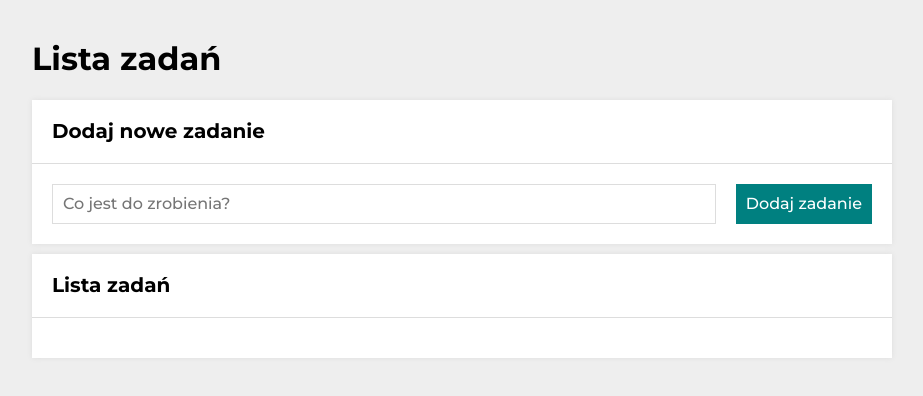
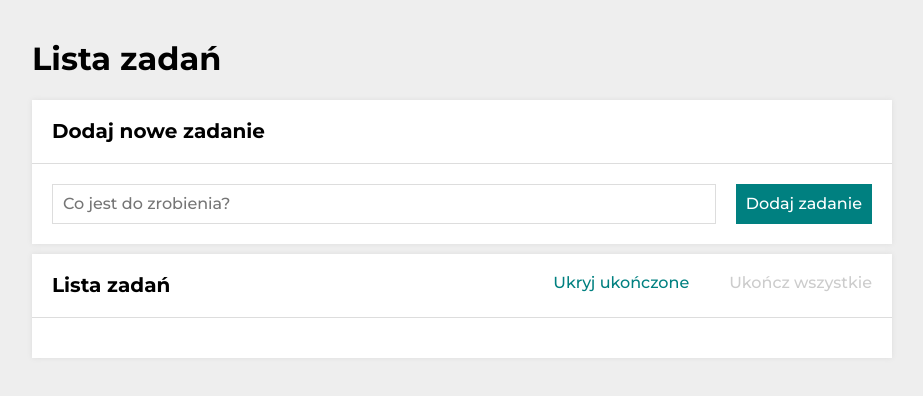
Before and after one commit to KarolinaJ33/to-do-list-react, a React (Create React App) app: page / in a window 1280 px wide. Shown: the top 396 px of the page, without its empty margins (178-1101 px from the left). Built offline with nearby package versions, Linux system fonts and the light colour scheme.

Commit message:
new selectors added

```diff
--- a/src/features/tasks/Buttons/index.js
+++ b/src/features/tasks/Buttons/index.js
@@ -1,14 +1,17 @@
 import { useSelector, useDispatch } from "react-redux";
-import { selectTasksState, toggleHideDone , setAllDone } from "../tasksSlice";
+import { selectHideDone, selectAreTasksEmpty, selectIsEveryTaskDone, toggleHideDone , setAllDone } from "../tasksSlice";
 import { Wrapper, Button } from "./styled";
 
 const Buttons = () => {
-  const { tasks, hideDone } = useSelector(selectTasksState);
+  const areTasksEmpty = useSelector(selectAreTasksEmpty);
+  const isEveryTaskDone = useSelector(selectIsEveryTaskDone);
+  const hideDone = useSelector(selectHideDone);
+
   const dispatch = useDispatch();
 
   return (
   <Wrapper>
-   {tasks.length > 0 && (
+   {!areTasksEmpty  && (
      <>
        <Button
        onClick={() => dispatch(toggleHideDone())}
@@ -17,7 +20,7 @@ const Buttons = () => {
        </Button>
        <Button
          onClick={() => dispatch(setAllDone())}
-         disabled={tasks.every(({ done }) => done)}
+         disabled={isEveryTaskDone}
        >
          Ukończ wszystkie
        </Button>
--- a/src/features/tasks/TaskList/index.js
+++ b/src/features/tasks/TaskList/index.js
@@ -1,10 +1,13 @@
 import { useSelector, useDispatch } from "react-redux";
-import { selectTasksState, toggleTaskDone, removeTask } from "../tasksSlice";
+import { selectTasks, toggleTaskDone, removeTask, selectHideDone } from "../tasksSlice";
 import { List, Item, Content, ToggleDoneButton, RemoveButton } from "./styled";
 
-const TaskList = () => {
-    const { tasks, hideDone } = useSelector(selectTasksState);
+export const TaskList = () => {
+    const tasks = useSelector(selectTasks);
+    const hideDone = useSelector(selectHideDone);
+
     const dispatch = useDispatch();
+
     return (
         <List>
             {tasks.map((task) => (
--- a/src/features/tasks/tasksSlice.js
+++ b/src/features/tasks/tasksSlice.js
@@ -30,5 +30,12 @@ const tasksSlice = createSlice({
 });
 
 export const { addTask, toggleHideDone, toggleTaskDone, removeTask, setAllDone } = tasksSlice.actions;
-export const selectTasksState = (state) => state.tasks;
+
+const selectTasksState = (state) => state.tasks;
+
+export const selectTasks = (state) => selectTasksState(state).tasks;
+export const selectHideDone = (state) => selectTasksState(state).hideDone;
+export const selectAreTasksEmpty = (state) => selectTasks(state).lenght === 0;
+export const selectIsEveryTaskDone = (state) => selectTasks(state).every(({ done }) => done);
+
 export default tasksSlice.reducer;
```
